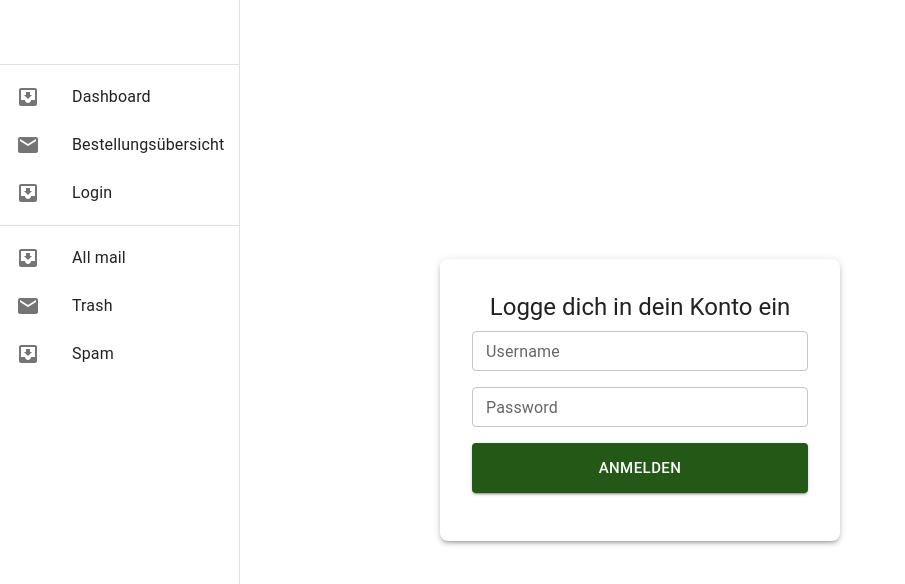
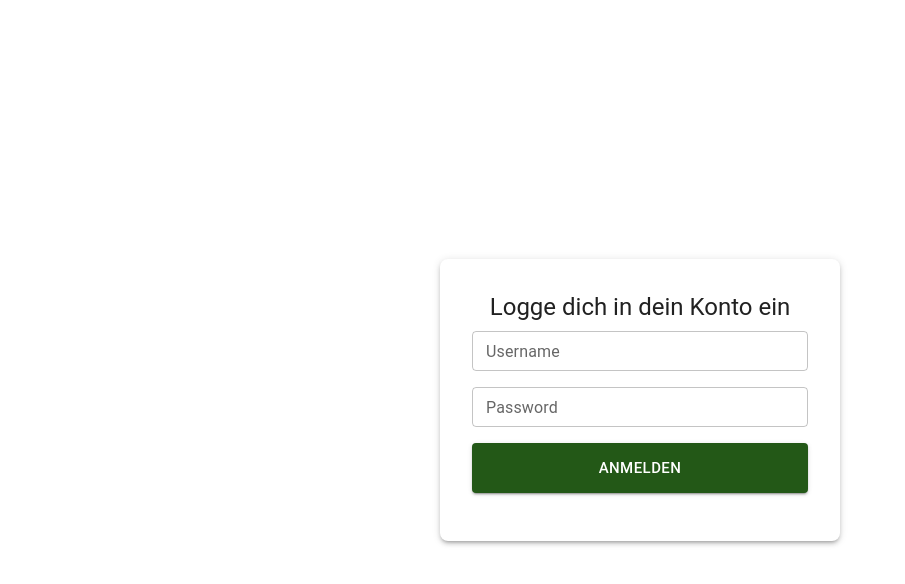
Before and after one commit to Patrick9107/gabbie-core-frontend, a React (Vite) app: page /login in a window 1280 px wide. Shown: the top 584 px of the page, without its empty margins (0-905 px from the left). Built offline with nearby package versions, Linux system fonts and the light colour scheme.

Commit message:
fixed Routing

```diff
--- a/src/AppRoutes.tsx
+++ b/src/AppRoutes.tsx
@@ -8,16 +8,14 @@ function AppRoutes() {
     return (
         <BrowserRouter>
             <Routes>
-                <Route path="/login" element={<LoginForm/>} />
+
+                <Route path="/login" element={<LoginForm />} />
+
+                <Route element={<AppShell />}>
+                    <Route path="/" element={<Dashboard />} />
+                    <Route path="/bestellungen" element={<ListOrders />} />
+                </Route>
             </Routes>
-            <AppShell>
-                <Routes>
-                    <Route>
-                    <Route path="/" element={<Dashboard/>} />
-                    <Route path="/bestellungen" element={<ListOrders />} />
-                    </Route>
-                </Routes>
-            </AppShell>
         </BrowserRouter>
     );
 }
--- a/src/app/layout/AppShell.tsx
+++ b/src/app/layout/AppShell.tsx
@@ -10,16 +10,12 @@ import ListItemIcon from '@mui/material/ListItemIcon';
 import ListItemText from '@mui/material/ListItemText';
 import InboxIcon from '@mui/icons-material/MoveToInbox';
 import MailIcon from '@mui/icons-material/Mail';
-import {ReactNode} from "react";
 import {Outlet} from "react-router-dom";
+import React from "react";
 
 const drawerWidth = 240;
 
-interface Props {
-    children: ReactNode;
-}
-
-export default function AppShell({children}: Props) {
+function AppShell()  {
 
     //todo
     // if nicht eingeloggt -> geh zu login seite
@@ -63,7 +59,7 @@ export default function AppShell({children}: Props) {
                 </List>
                 <Divider/>
                 <List>
-                    {['All mail', 'Trash', 'Spam'].map((text, index) => (
+                    {['Fahrzeuge', 'Produkte'].map((text, index) => (
                         <ListItem key={text} disablePadding>
                             <ListItemButton>
                                 <ListItemIcon>
@@ -75,9 +71,11 @@ export default function AppShell({children}: Props) {
                     ))}
                 </List>
             </Drawer>
-            <Box sx={{flexGrow: 1, p: 3}}>
-                {children || <Outlet />}
+            <Box component="main" sx={{flexGrow: 1, p: 3}}>
+                <Outlet/>
             </Box>
         </Box>
     );
 }
+
+export default React.memo(AppShell);
```
